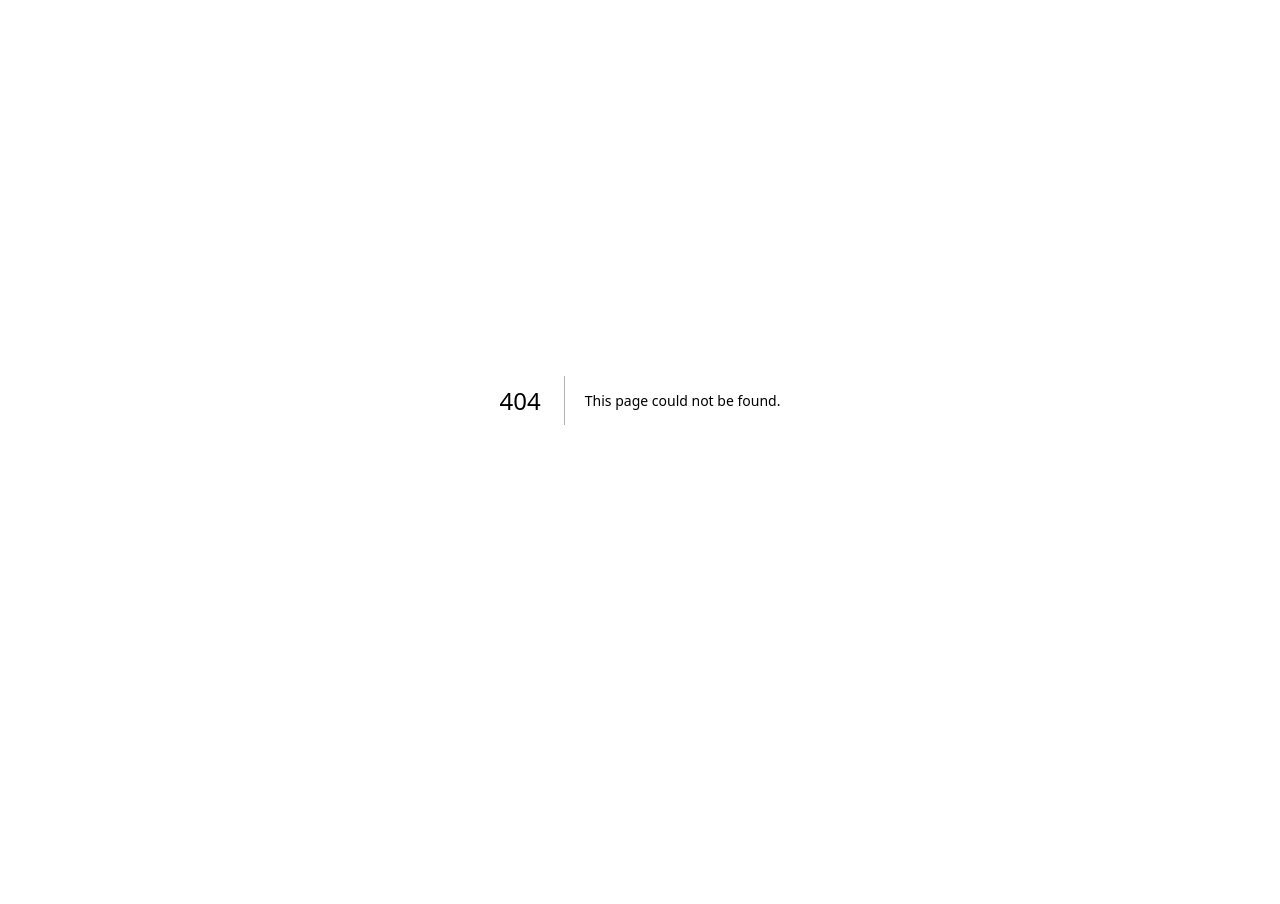
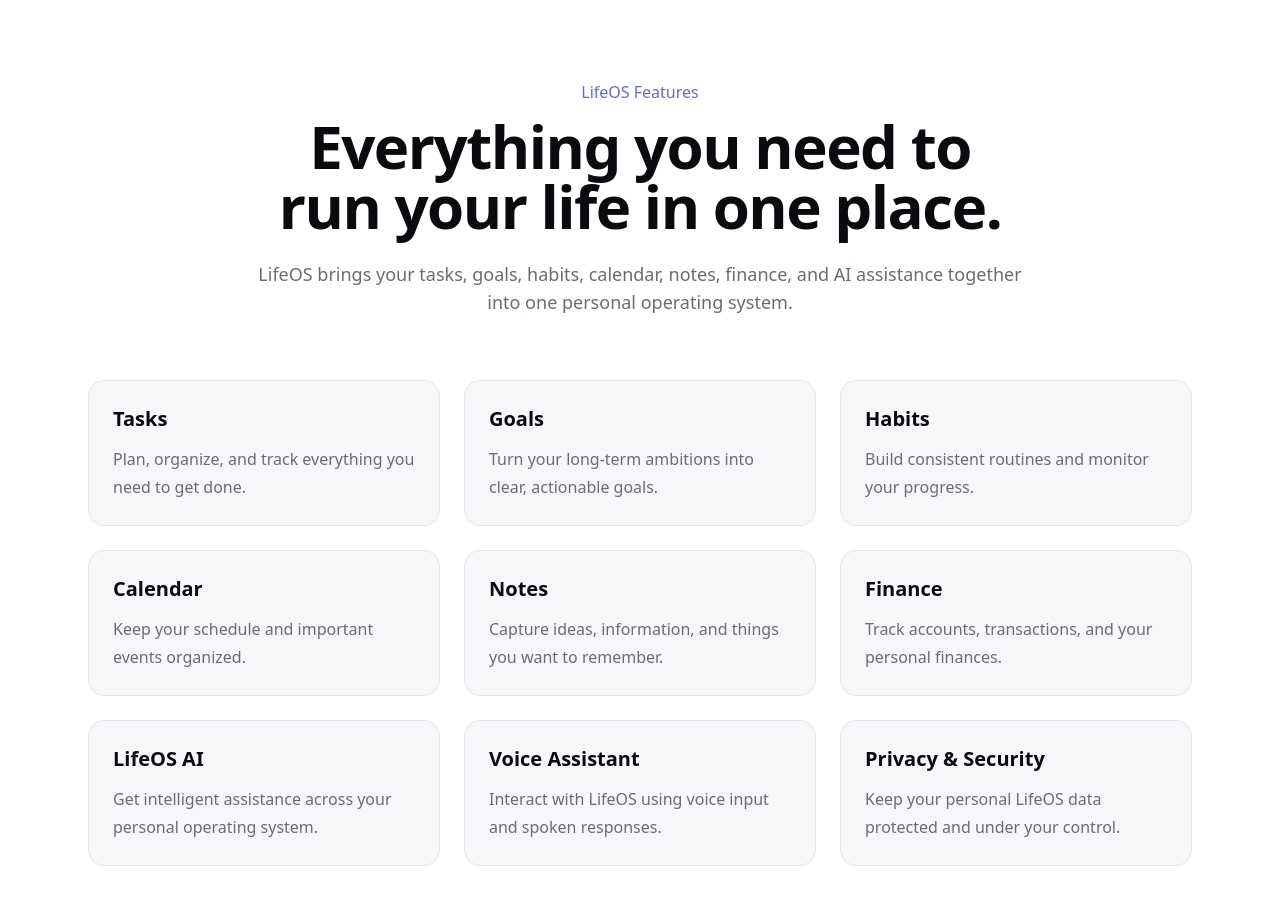
Before and after one commit to 404RIZVI/LifeOS, a Next.js app in the folder frontend/: page /features in a window 1280 px wide. Before the commit this address had no page. Shown: the top 904 px of the page. Before the commit the page ends 800 px from the top, so only its background shows below. Built offline with nearby package versions, Linux system fonts and the light colour scheme.

Commit message:
fix: add features page and restore global styles

```diff
--- /dev/null
+++ b/frontend/src/app/features/page.tsx
@@ -0,0 +1,74 @@
+const FEATURES = [
+  {
+    title: "Tasks",
+    description: "Plan, organize, and track everything you need to get done.",
+  },
+  {
+    title: "Goals",
+    description: "Turn your long-term ambitions into clear, actionable goals.",
+  },
+  {
+    title: "Habits",
+    description: "Build consistent routines and monitor your progress.",
+  },
+  {
+    title: "Calendar",
+    description: "Keep your schedule and important events organized.",
+  },
+  {
+    title: "Notes",
+    description: "Capture ideas, information, and things you want to remember.",
+  },
+  {
+    title: "Finance",
+    description: "Track accounts, transactions, and your personal finances.",
+  },
+  {
+    title: "LifeOS AI",
+    description: "Get intelligent assistance across your personal operating system.",
+  },
+  {
+    title: "Voice Assistant",
+    description: "Interact with LifeOS using voice input and spoken responses.",
+  },
+  {
+    title: "Privacy & Security",
+    description: "Keep your personal LifeOS data protected and under your control.",
+  },
+];
+
+export default function FeaturesPage() {
+  return (
+    <main className="min-h-screen bg-background text-foreground">
+      <section className="max-w-6xl mx-auto px-6 py-20">
+        <div className="text-center max-w-3xl mx-auto">
+          <p className="text-primary font-medium mb-3">LifeOS Features</p>
+
+          <h1 className="text-4xl md:text-6xl font-bold tracking-tight">
+            Everything you need to run your life in one place.
+          </h1>
+
+          <p className="mt-6 text-muted text-lg">
+            LifeOS brings your tasks, goals, habits, calendar, notes, finance,
+            and AI assistance together into one personal operating system.
+          </p>
+        </div>
+
+        <div className="grid sm:grid-cols-2 lg:grid-cols-3 gap-6 mt-16">
+          {FEATURES.map((feature) => (
+            <div
+              key={feature.title}
+              className="rounded-2xl border border-border bg-surface p-6 hover:opacity-90 transition"
+            >
+              <h2 className="text-xl font-semibold">{feature.title}</h2>
+
+              <p className="mt-3 text-muted leading-7">
+                {feature.description}
+              </p>
+            </div>
+          ))}
+        </div>
+      </section>
+    </main>
+  );
+}
--- a/frontend/src/app/layout.tsx
+++ b/frontend/src/app/layout.tsx
@@ -1,4 +1,5 @@
 import type { Metadata } from "next";
+import "./globals.css";
 
 export const metadata: Metadata = {
   title: {
```
